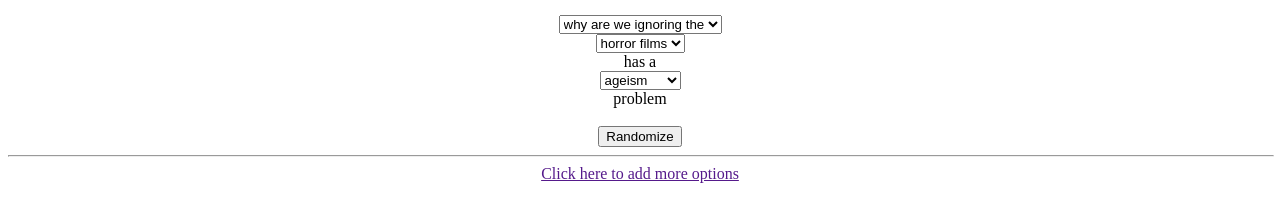
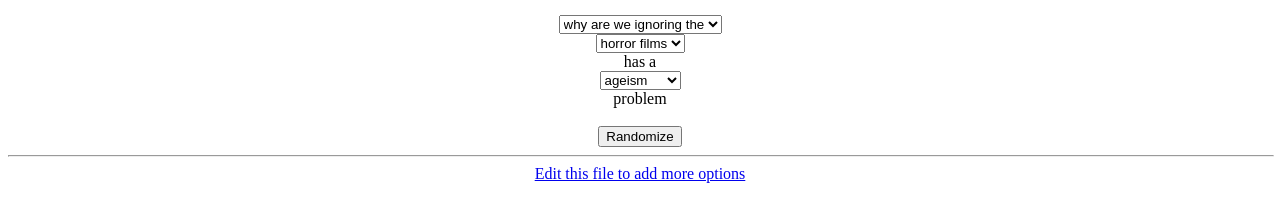
Before and after one commit to mvndaai/blog-title-generator, a plain HTML site: page index.html in a window 1280 px wide. Shown: the part 444-666 px from the top of the page. Drawn offline with Linux system fonts and the light colour scheme.

Commit message:
add url to edit

```diff
--- a/index.html
+++ b/index.html
@@ -40,10 +40,7 @@
     </div>
 
     <hr>
-    <a href=''>Click here to add more options</a>
-
-
-
+    <a href='https://github.com/mvndaai/blog-title-generator/blob/main/data.js'>Edit this file to add more options</a>
 </body>
 
 <script>
```
